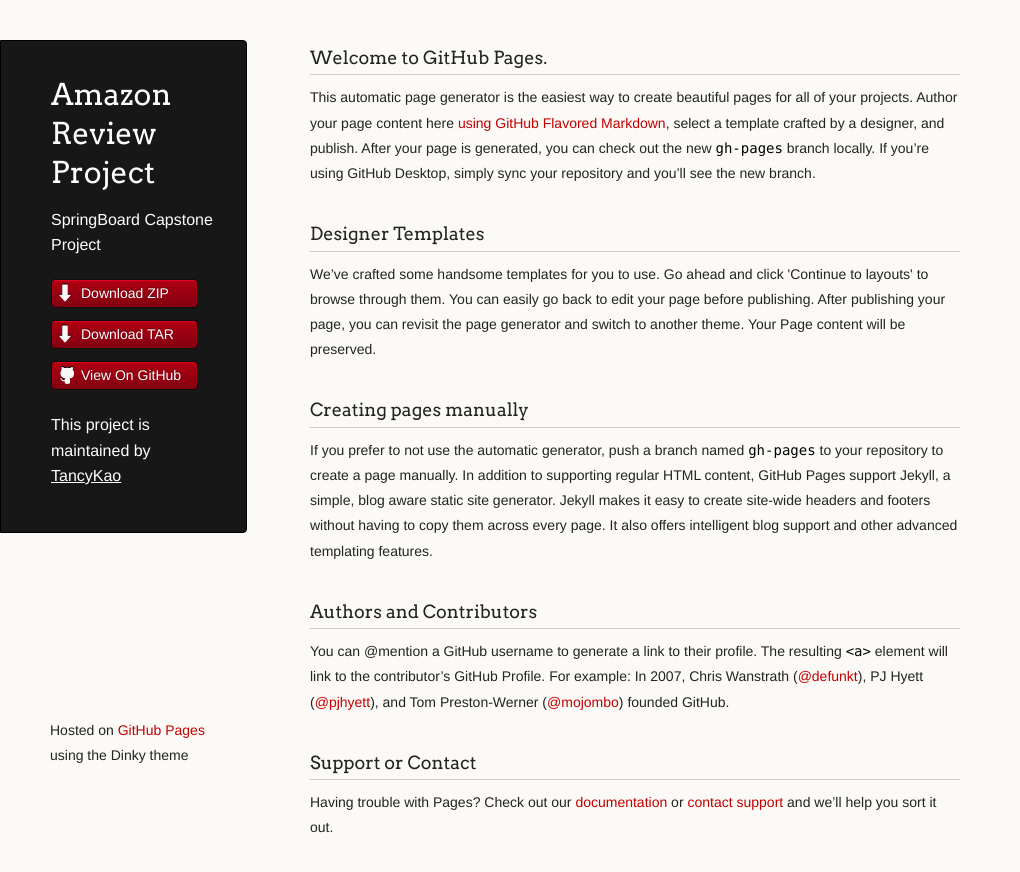
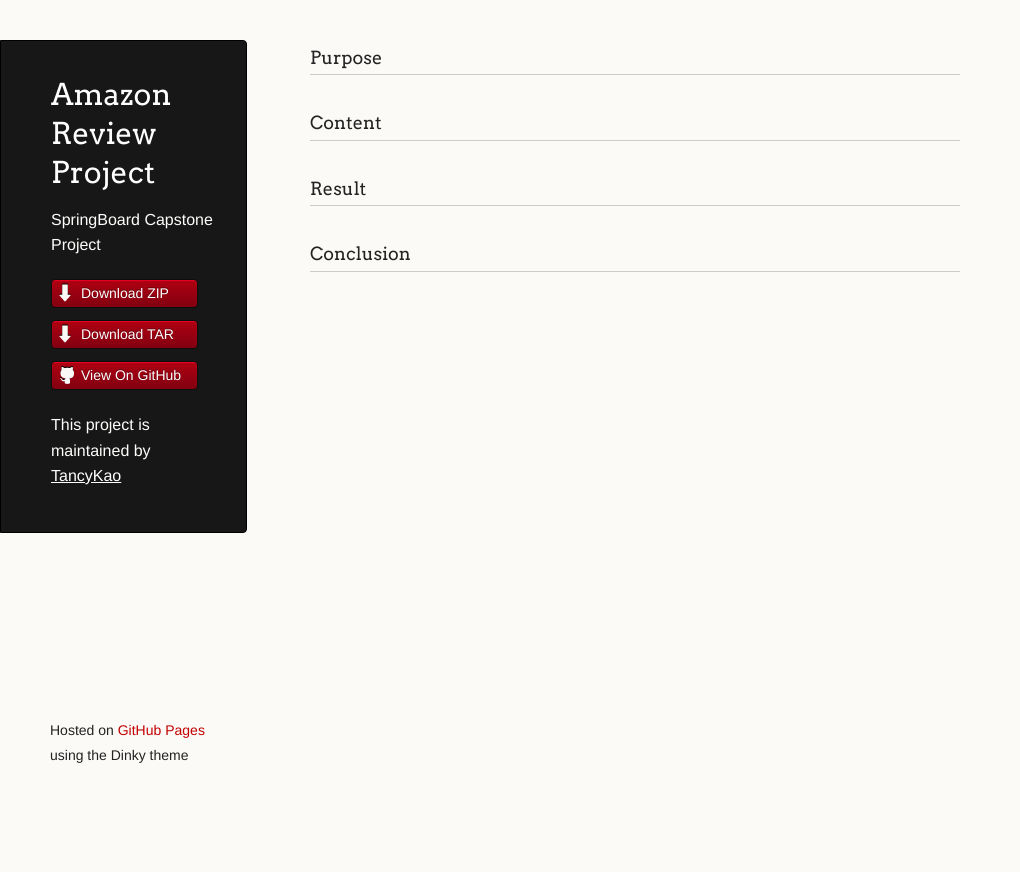
Before and after one commit to TancyKao/AmazonReviewProj, a plain HTML site: page index.html in a window 1280 px wide. Shown: the whole page, without its empty margins (0-1020 px from the left). After the commit the page ends 800 px from the top, so only its background shows below. Drawn offline with Linux system fonts and the light colour scheme.

```diff
--- a/index.html
+++ b/index.html
@@ -31,29 +31,16 @@
       </header>
       <section>
         <h3>
-<a id="welcome-to-github-pages" class="anchor" href="#welcome-to-github-pages" aria-hidden="true"><span aria-hidden="true" class="octicon octicon-link"></span></a>Welcome to GitHub Pages.</h3>
-
-<p>This automatic page generator is the easiest way to create beautiful pages for all of your projects. Author your page content here <a href="https://guides.github.com/features/mastering-markdown/">using GitHub Flavored Markdown</a>, select a template crafted by a designer, and publish. After your page is generated, you can check out the new <code>gh-pages</code> branch locally. If you’re using GitHub Desktop, simply sync your repository and you’ll see the new branch.</p>
+<a id="purpose" class="anchor" href="#purpose" aria-hidden="true"><span aria-hidden="true" class="octicon octicon-link"></span></a>Purpose</h3>
 
 <h3>
-<a id="designer-templates" class="anchor" href="#designer-templates" aria-hidden="true"><span aria-hidden="true" class="octicon octicon-link"></span></a>Designer Templates</h3>
-
-<p>We’ve crafted some handsome templates for you to use. Go ahead and click 'Continue to layouts' to browse through them. You can easily go back to edit your page before publishing. After publishing your page, you can revisit the page generator and switch to another theme. Your Page content will be preserved.</p>
+<a id="content" class="anchor" href="#content" aria-hidden="true"><span aria-hidden="true" class="octicon octicon-link"></span></a>Content</h3>
 
 <h3>
-<a id="creating-pages-manually" class="anchor" href="#creating-pages-manually" aria-hidden="true"><span aria-hidden="true" class="octicon octicon-link"></span></a>Creating pages manually</h3>
-
-<p>If you prefer to not use the automatic generator, push a branch named <code>gh-pages</code> to your repository to create a page manually. In addition to supporting regular HTML content, GitHub Pages support Jekyll, a simple, blog aware static site generator. Jekyll makes it easy to create site-wide headers and footers without having to copy them across every page. It also offers intelligent blog support and other advanced templating features.</p>
+<a id="result" class="anchor" href="#result" aria-hidden="true"><span aria-hidden="true" class="octicon octicon-link"></span></a>Result</h3>
 
 <h3>
-<a id="authors-and-contributors" class="anchor" href="#authors-and-contributors" aria-hidden="true"><span aria-hidden="true" class="octicon octicon-link"></span></a>Authors and Contributors</h3>
-
-<p>You can @mention a GitHub username to generate a link to their profile. The resulting <code>&lt;a&gt;</code> element will link to the contributor’s GitHub Profile. For example: In 2007, Chris Wanstrath (<a href="https://github.com/defunkt" class="user-mention">@defunkt</a>), PJ Hyett (<a href="https://github.com/pjhyett" class="user-mention">@pjhyett</a>), and Tom Preston-Werner (<a href="https://github.com/mojombo" class="user-mention">@mojombo</a>) founded GitHub.</p>
-
-<h3>
-<a id="support-or-contact" class="anchor" href="#support-or-contact" aria-hidden="true"><span aria-hidden="true" class="octicon octicon-link"></span></a>Support or Contact</h3>
-
-<p>Having trouble with Pages? Check out our <a href="https://help.github.com/pages">documentation</a> or <a href="https://github.com/contact">contact support</a> and we’ll help you sort it out.</p>
+<a id="conclusion" class="anchor" href="#conclusion" aria-hidden="true"><span aria-hidden="true" class="octicon octicon-link"></span></a>Conclusion</h3>
       </section>
       <footer>
         <p><small>Hosted on <a href="https://pages.github.com">GitHub Pages</a> using the Dinky theme</small></p>
```
Also changed, not shown: params.json (+1 -1 lines).
